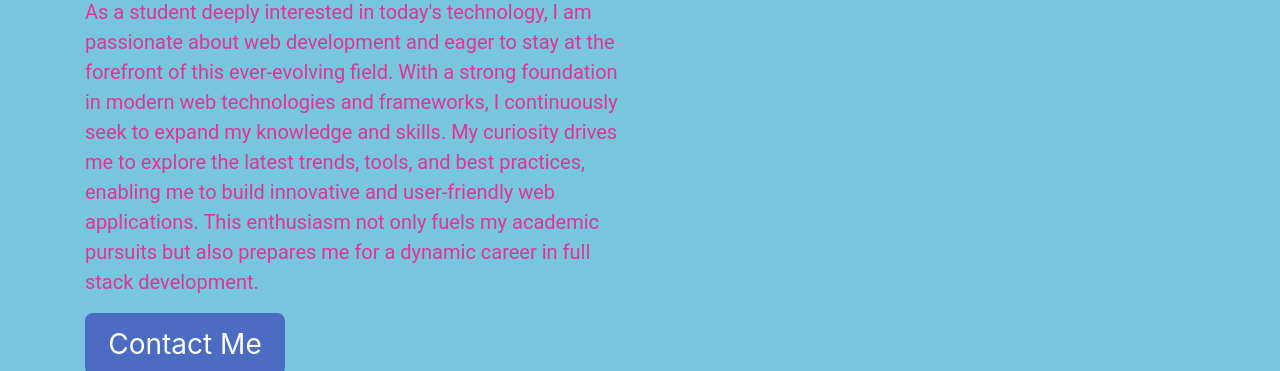
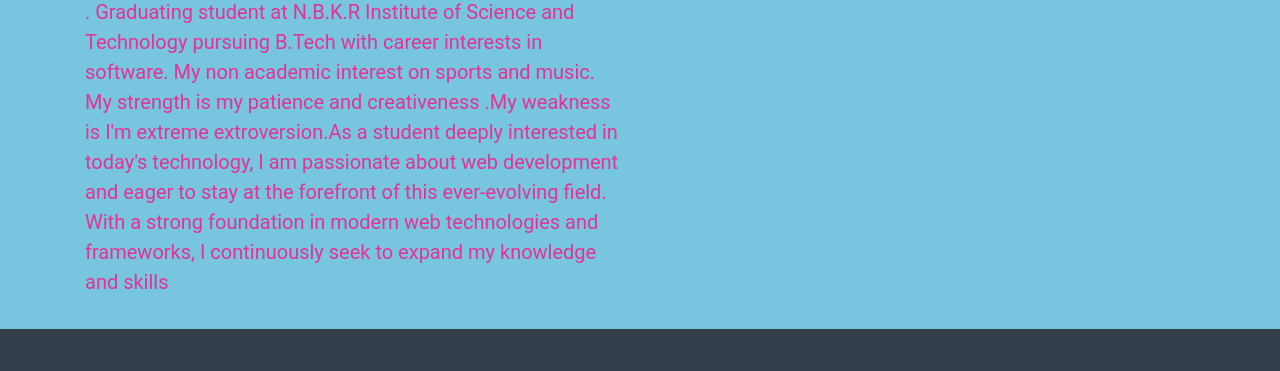
Before and after one commit to somalatha123/portfolio, a plain HTML site: page index.html in a window 1280 px wide. Shown: the part 284-655 px from the top of the page. Drawn offline with nearby package versions, Linux system fonts and the light colour scheme.

Commit message:
Update index.html

```diff
--- a/index.html
+++ b/index.html
@@ -30,14 +30,17 @@
             <div class="row">
                 <div class="col-12 col-md-6 order-1 order-md-2">
                     <div class="text-center">
-                        <img src="C:\Users\nbkr\Downloads\WhatsApp Image 2024-09-06 at 13.23.49.jpeg" class="portfolio-image mt-5" />
+                        <img src="C:\Users\NBKRIST\Downloads\WhatsApp Image 2024-09-06 at 13.47.47.jpeg" class="portfolio-image mt-5" />
                     </div>
                 </div>
                 <div class="col-12 col-md-6 order-2 order-md-1">
                     <h1 class="portfolio-website--home-mainheading mt-5 mb-4">Hey, I am <span class="name">Somalatha</span></h1>
                     <p class="portfolio-website-home-description mb-2">I am a Full Stack Developer.</p>
-                    <p class="portfolio-website-home-description1">As a student deeply interested in today's technology, I am passionate about web development and eager to stay at the forefront of this ever-evolving field. With a strong foundation in modern web technologies and frameworks, I continuously seek to expand my knowledge and skills. My curiosity drives me to explore the latest trends, tools, and best practices, enabling me to build innovative and user-friendly web applications. This enthusiasm not only fuels my academic pursuits but also prepares me for a dynamic career in full stack development.</p>
-                    <button class="home-btn">Contact Me</button>
+                    <p class="portfolio-website-home-description1">. Graduating student at N.B.K.R Institute of
+                        Science and Technology pursuing B.Tech with career interests in
+                        software. My non academic interest on sports and music. My strength is
+                        my patience and creativeness .My weakness is I'm extreme
+                        extroversion.As a student deeply interested in today's technology, I am passionate about web development and eager to stay at the forefront of this ever-evolving field. With a strong foundation in modern web technologies and frameworks, I continuously seek to expand my knowledge and skills</p>
                 </div>
             </div>
         </div>
@@ -117,7 +120,7 @@
     </div>
     <div class="portfolio-contact-me pt-5 pb-5" id="contactme">
         <h1 class="sec1-heading">Contact me through:</h1>
-        <p class="contact-details">Phone No: 9999999999</p>
+        <p class="contact-details">Phone No: 9989016719</p>
         <p class="contact-details">E-mail:somalathagowrabathina@gmail.com</p>
         <p class="contact-details">Address: Bangarupeta(v), Venkatagiri(m), Tirupati(d)</p>
     </div>
```
